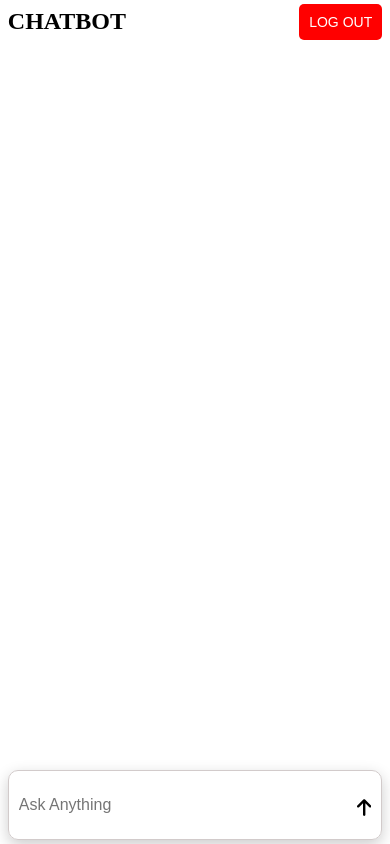
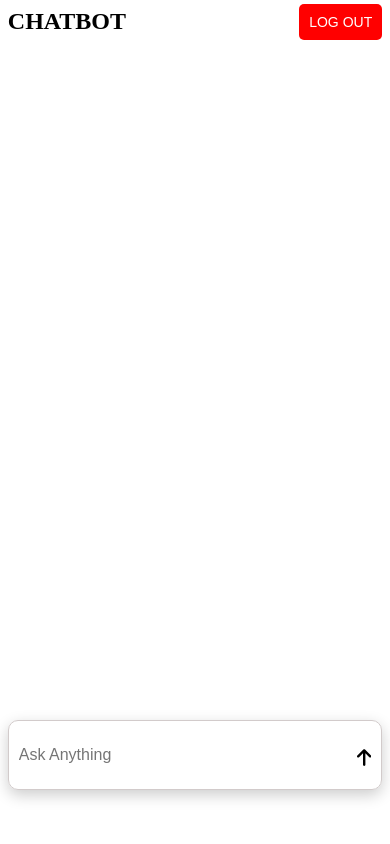
Before and after one commit to AhmedRizwan221/chatbot, a plain HTML site: page index.html in a window 390 px wide. Drawn offline with Linux system fonts and the light colour scheme; no server answers.

Commit message:
add stylings

```diff
--- a/assets/style.css
+++ b/assets/style.css
@@ -64,5 +64,7 @@
 }
 
 @media screen and (max-width: 480px) {
-
+    .chatbot-conainer {
+        height: calc(100vh - 50px);
+    }
 }
```
